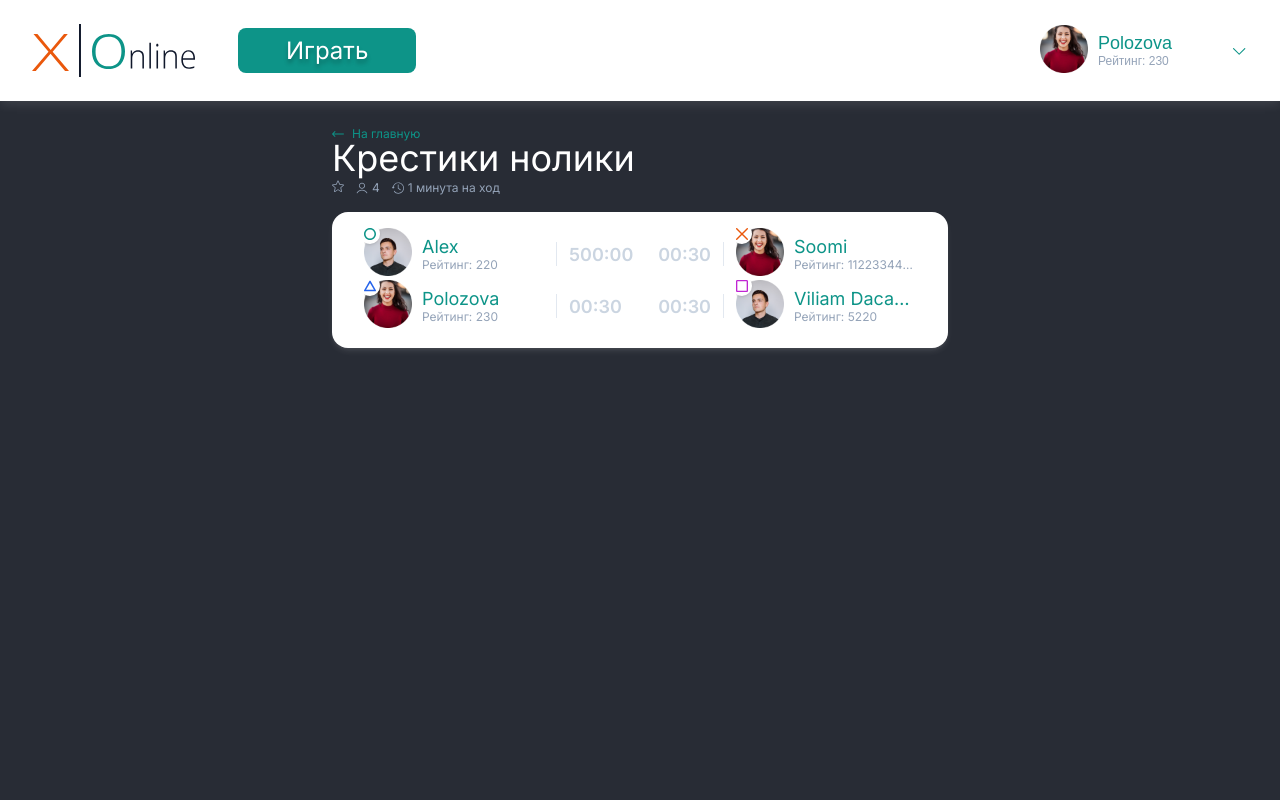
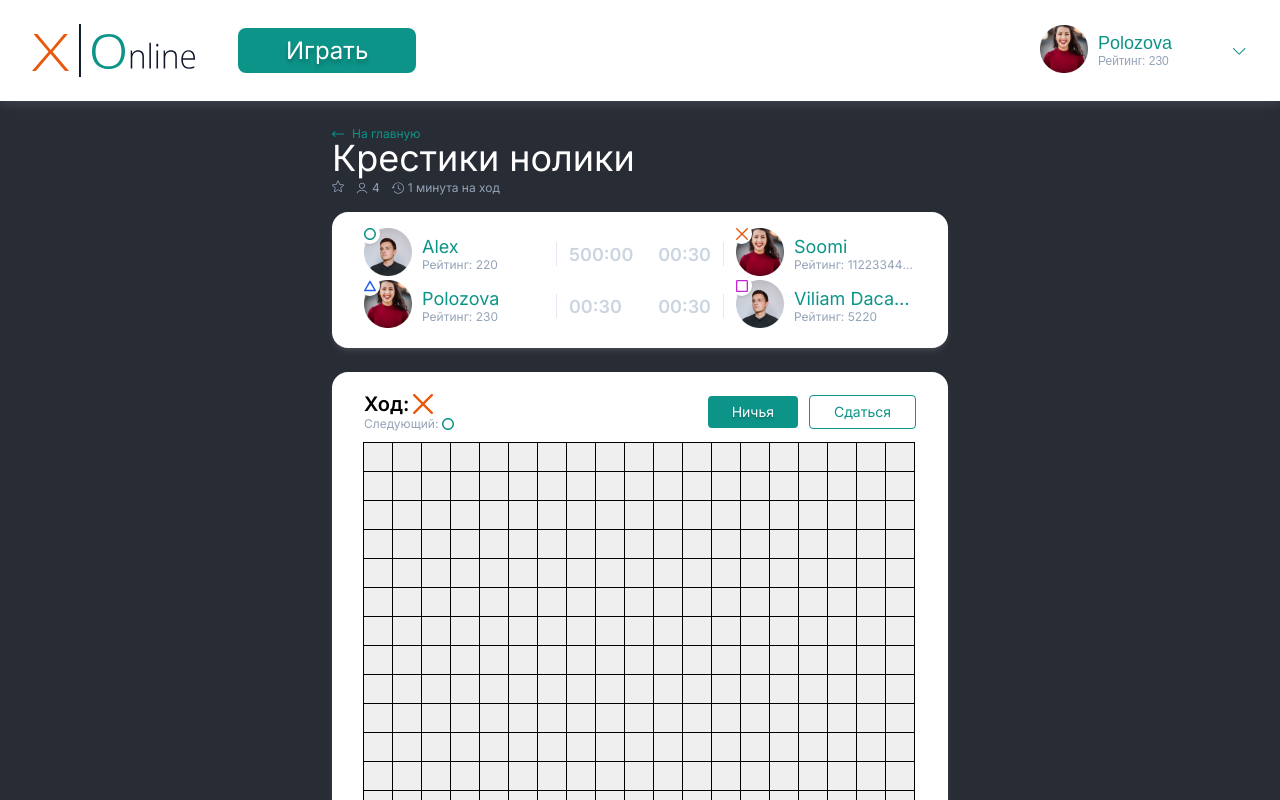
Before and after one commit to polozovaanastasia/tic-tac-toe-online, a Next.js app: page / in a window 1280 px wide. Shown: the top 800 px of the page. Built offline with nearby package versions, Linux system fonts and the light colour scheme.

Commit message:
refactor: split GameField into UI GameMoveInfo, GameCell.

```diff
--- a/src/components/GameNew/Game.tsx
+++ b/src/components/GameNew/Game.tsx
@@ -1,9 +1,12 @@
-import { PLAYERS } from "@/constants";
+import { PLAYERS, SIZES } from "@/constants";
 import { BackLink } from "./UI/BackLink/BackLink";
 import { GameLayout } from "./UI/GameLayout/GameLayout";
 import { GameSubtitle } from "./UI/GameSubtitle/GameSubtitle";
 import { GameTitle } from "./UI/GameTitle/GameTitle";
 import { PlayerInfo } from "./UI/PlayerInfo/PlayerInfo";
+import { GameMoveInfo } from "./UI/GameMoveInfo/GameMoveInfo";
+import UIButton from "../uikit/UIButton/UIButton";
+import { GameCell } from "./UI/GameCell/GameCell";
 
 export function Game() {
     return (
@@ -25,7 +28,35 @@ export function Game() {
                     symbol={player.symbol}
                     seconds={player.time}
                     avatar={player.avatar}
+                    isTimerRunning={false}
                 />
+            ))}
+            steps={<GameMoveInfo currentMove="cross" nextMove="zero" />}
+            actions={
+                <>
+                    <UIButton
+                        variant="primary"
+                        size={SIZES.MEDIUM}
+                        onClick={() => {}}
+                    >
+                        Ничья
+                    </UIButton>
+                    <UIButton
+                        variant="outline"
+                        size={SIZES.MEDIUM}
+                        onClick={() => {}}
+                    >
+                        Сдаться
+                    </UIButton>
+                </>
+            }
+            gameCells={new Array(19 * 19).fill(null).map((symbol, i) => (
+                <GameCell
+                    key={i}
+                    symbol={symbol}
+                    isWinner={false}
+                    onClick={() => {}}
+                ></GameCell>
             ))}
         />
     );
--- /dev/null
+++ b/src/components/GameNew/UI/GameCell/GameCell.module.css
@@ -0,0 +1,20 @@
+.game-cell {
+    font-size: 7px;
+
+    display: flex;
+    justify-content: center;
+    align-items: center;
+    width: 30px;
+    height: 30px;
+    padding: 0;
+    border: 1px solid #e2e8f0;
+    border: 1px solid black;
+    margin-left: -1px;
+    margin-top: -1px;
+    cursor: pointer;
+    transition: background-color 0.5s;
+}
+
+.game-cell_winner {
+    background-color: coral;
+}
--- /dev/null
+++ b/src/components/GameNew/UI/GameCell/GameCell.tsx
@@ -0,0 +1,24 @@
+import classNames from "classnames";
+import styles from "./GameCell.module.css";
+import React from "react";
+import GameSymbol from "../GameSymbol/GameSymbol";
+import { SIZES } from "@/constants";
+import { SymbolValueType } from "@/types";
+
+type GameCellPropsType = {
+    symbol: SymbolValueType | null;
+    isWinner: boolean;
+    onClick: () => void;
+};
+
+export function GameCell({ symbol, isWinner, onClick }: GameCellPropsType) {
+    const GameCellClasses = classNames(
+        styles["game-cell"],
+        isWinner && styles["game-cell_winner"]
+    );
+    return (
+        <button className={GameCellClasses} onClick={onClick}>
+            {symbol && <GameSymbol symbol={symbol} size={SIZES.MEDIUM} />}
+        </button>
+    );
+}
--- a/src/components/GameNew/UI/GameLayout/GameLayout.module.css
+++ b/src/components/GameNew/UI/GameLayout/GameLayout.module.css
@@ -13,3 +13,25 @@
     box-shadow: 0 2px 4px -2px rgb(255, 255, 255, 0.1),
         0 4px 6px -1px rgb(255, 255, 255, 0.1);
 }
+
+.game-field {
+    width: 100%;
+    padding: 20px 32px 28px;
+    background-color: white;
+    border-radius: 16px;
+    box-shadow: 0 2px 4px -2px rgb(255, 255, 255, 0.1),
+        0 4px 6px -1px rgb(255, 255, 255, 0.1);
+}
+
+.game-field__header {
+    display: flex;
+    justify-content: end;
+    align-items: center;
+    gap: 11px;
+    margin-bottom: 12px;
+}
+
+.game-grid {
+    display: flex;
+    flex-wrap: wrap;
+}
--- a/src/components/GameNew/UI/GameLayout/GameLayout.tsx
+++ b/src/components/GameNew/UI/GameLayout/GameLayout.tsx
@@ -5,6 +5,9 @@ type GameLayoutPropsType = {
     title: React.ReactElement;
     subtitle: React.ReactElement;
     playerList: React.ReactNode;
+    steps: React.ReactNode;
+    actions: React.ReactNode;
+    gameCells: React.ReactNode;
 };
 
 export function GameLayout({
@@ -12,6 +15,9 @@ export function GameLayout({
     title,
     subtitle,
     playerList,
+    steps,
+    actions,
+    gameCells,
 }: GameLayoutPropsType) {
     return (
         <>
@@ -21,6 +27,13 @@ export function GameLayout({
                 {subtitle}
             </div>
             <div className={styles["game-info"]}>{playerList}</div>
+            <div className={styles["game-field"]}>
+                <div className={styles["game-field__header"]}>
+                    {steps}
+                    {actions}
+                </div>
+                <div className={styles["game-grid"]}>{gameCells}</div>
+            </div>
         </>
     );
 }
--- /dev/null
+++ b/src/components/GameNew/UI/GameMoveInfo/GameMoveInfo.module.css
@@ -0,0 +1,24 @@
+.game-move-info {
+    margin-right: auto;
+}
+
+.game-move-info__title {
+    font-size: 20px;
+    font-weight: 600;
+}
+
+.game-move-info__subtitle {
+    font-size: 12px;
+    color: #94a3b8;
+}
+
+.game-move-info__title,
+.game-move-info__subtitle {
+    display: flex;
+    align-items: center;
+}
+
+.game-move-info__title svg,
+.game-move-info__subtitle svg {
+    margin-left: 4px;
+}
--- /dev/null
+++ b/src/components/GameNew/UI/GameMoveInfo/GameMoveInfo.tsx
@@ -0,0 +1,24 @@
+import { SIZES } from "@/constants";
+import GameSymbol from "../GameSymbol/GameSymbol";
+import styles from "./GameMoveInfo.module.css";
+import { SymbolValueType } from "@/types";
+
+type GameMoveInfoPropsType = {
+    currentMove: SymbolValueType;
+    nextMove: SymbolValueType;
+};
+
+export function GameMoveInfo({ currentMove, nextMove }: GameMoveInfoPropsType) {
+    return (
+        <div className={styles["game-move-info"]}>
+            <div className={styles["game-move-info__title"]}>
+                Ход:
+                <GameSymbol symbol={currentMove} size={SIZES.MEDIUM} />
+            </div>
+            <div className={styles["game-move-info__subtitle"]}>
+                Следующий:
+                <GameSymbol symbol={nextMove} />
+            </div>
+        </div>
+    );
+}
```
